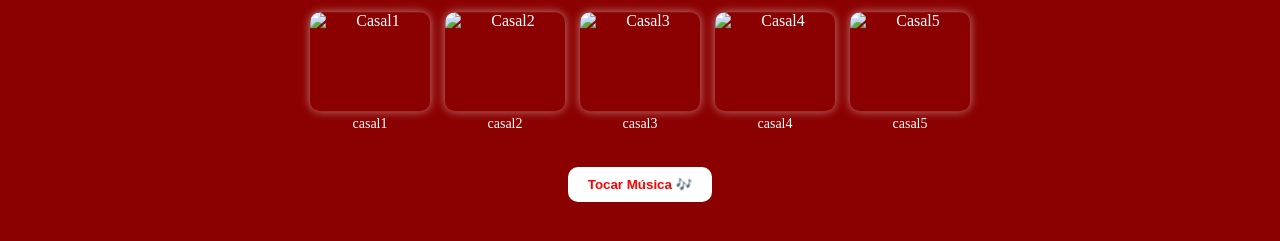
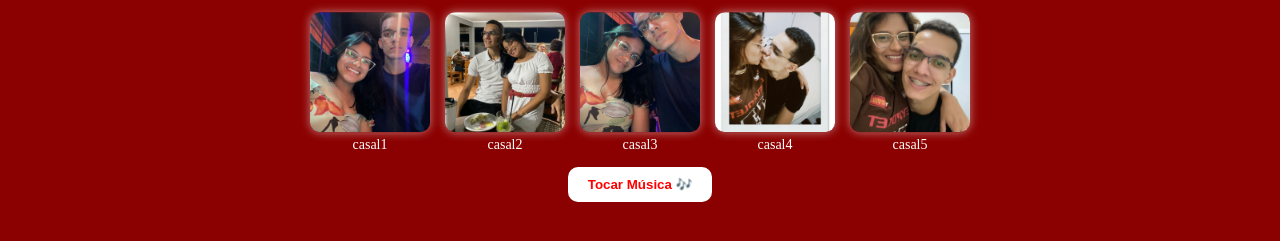
Before and after one commit to sandrielitabordojara/SANDRIELI-E-ALAM, a plain HTML site: page index.html in a window 1280 px wide. Both pictures are taken after a click on the button "Toque". Shown: the part 353-594 px from the top of the page. Drawn offline with Linux system fonts and the light colour scheme.

Commit message:
Update index.html

```diff
--- a/index.html
+++ b/index.html
@@ -180,23 +180,23 @@
       </div>
       <div class="galeria">
   <div class="foto">
-    <img src="casal1.jpeg" alt="Casal1" />
+    <img src="casal1.jpg" alt="Casal1" />
     <span>casal1</span>
   </div>
   <div class="foto">
-    <img src="casal2.jpeg" alt="Casal2" />
+    <img src="casal2.jpg" alt="Casal2" />
     <span>casal2</span>
   </div>
   <div class="foto">
-    <img src="casal3.jpeg" alt="Casal3" />
+    <img src="casal3.jpg" alt="Casal3" />
     <span>casal3</span>
   </div>
   <div class="foto">
-    <img src="casal4.jpeg" alt="Casal4" />
+    <img src="casal4.jpg" alt="Casal4" />
     <span>casal4</span>
   </div>
   <div class="foto">
-    <img src="casal5.jpeg" alt="Casal5" />
+    <img src="casal5.jpg" alt="Casal5" />
     <span>casal5</span>
   </div>
 </div>
```
